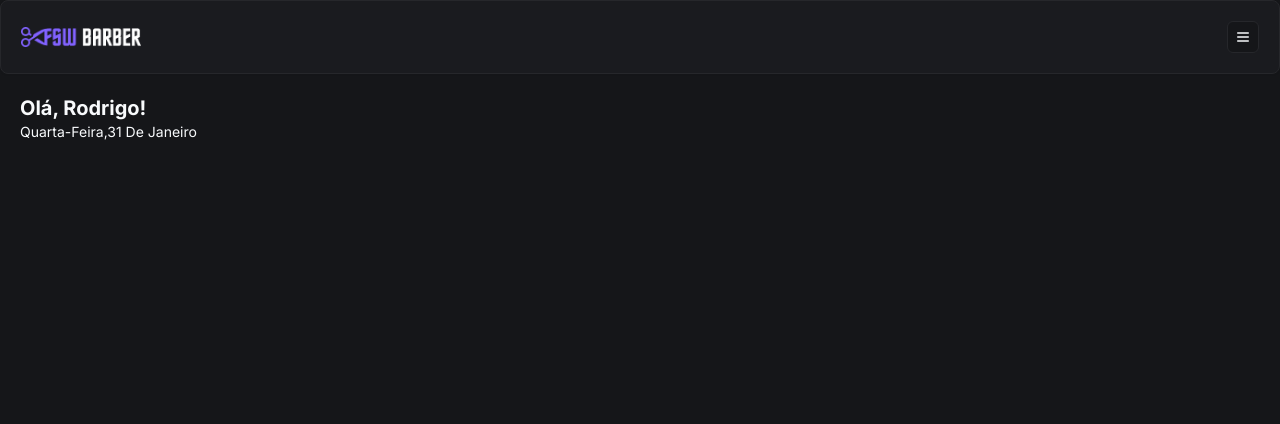
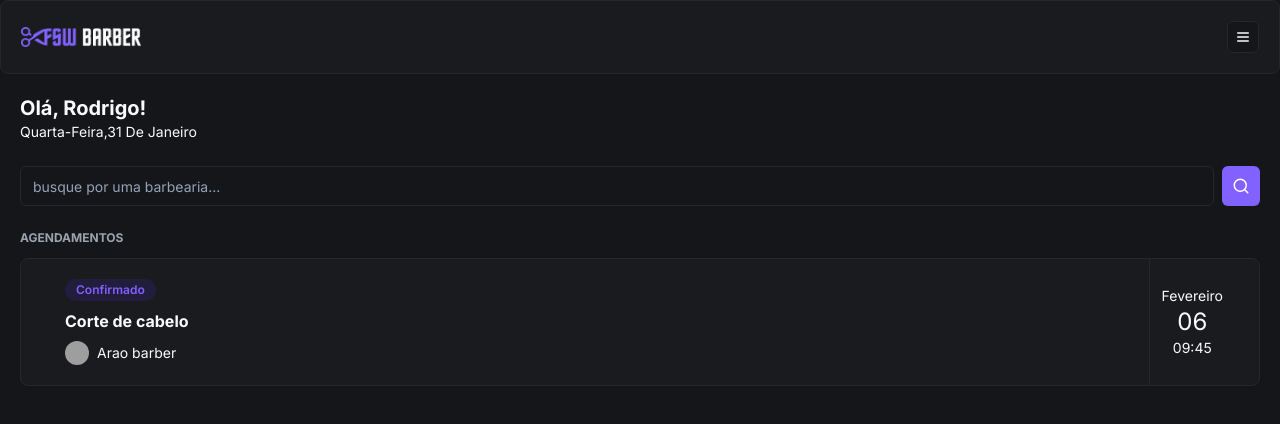
Before and after one commit to gtamaral/fsw-barbershop, a Next.js app: page / in a window 1280 px wide. Shown: the top 424 px of the page. Built offline with nearby package versions, Linux system fonts and the light colour scheme; grey boxes are pictures that could not be loaded.

Commit message:
feat: add initial booking component

```diff
--- /dev/null
+++ b/app/(home)/_components/search.tsx
@@ -0,0 +1,18 @@
+"use client"
+
+import { Button } from "@/app/_components/ui/button";
+import { Input } from "@/app/_components/ui/input";
+import { SearchIcon } from "lucide-react";
+
+const Search = () => {
+    return (
+        <div className="flex items-center gap-2">
+            <Input placeholder="busque por uma barbearia..."/>
+            <Button variant="default" size="icon">
+                <SearchIcon size={18}/>
+            </Button>
+        </div>
+     );
+}
+
+export default Search;
--- a/app/(home)/page.tsx
+++ b/app/(home)/page.tsx
@@ -4,6 +4,8 @@
 // datefns
 import {format} from "date-fns"
 import {ptBR} from "date-fns/locale"
+import Search from "./_components/search";
+import BookingItem from "../_components/booking-item";
 
 export default function Home() {
   return (
@@ -17,6 +19,15 @@
       }
       )}</p>
       </div>
+
+      <div className="px-5 mt-6">
+        <Search />
+      </div>
+
+      <div className="px-5 mt-6">
+        <h2 className="text-xs mb-3 uppercase text-gray-400 font-bold">Agendamentos</h2>
+        <BookingItem />
+      </div>
      </div>
   );
 }
--- /dev/null
+++ b/app/_components/booking-item.tsx
@@ -0,0 +1,32 @@
+import { Avatar, AvatarImage } from "./ui/avatar";
+import { Badge } from "./ui/badge";
+import { Card, CardContent } from "./ui/card";
+
+const BookingItem = () => {
+    return (
+        <Card>
+            <CardContent className="py-0 flex justify-between">
+                <div className="flex flex-col gap-2 p-5">
+                    <Badge className="bg-[#221C3D] text-primary hover:bg-[#221C3D] w-fit">Confirmado</Badge>
+                    <h2 className="font-bold">Corte de cabelo</h2>
+
+                    <div className="flex items-center gap-2">
+                        <Avatar className="h-6 w-6">
+                            <AvatarImage src="https://utfs.io/f/0ddfbd26-a424-43a0-aaf3-c3f1dc6be6d1-1kgxo7.png" />
+                        </Avatar>
+
+                        <h3 className="text-sm">Arao barber</h3>
+                    </div>
+                </div>
+
+                <div className="flex flex-col items-center justify-center px-3 border-l border-solid border-secondary">
+                    <p className="text-sm">Fevereiro</p>
+                    <p className="text-2xl">06</p>
+                    <p className="text-sm">09:45</p>
+                </div>
+            </CardContent>
+        </Card>
+     );
+}
+
+export default BookingItem;
--- /dev/null
+++ b/app/_components/ui/avatar.tsx
@@ -0,0 +1,50 @@
+"use client"
+
+import * as React from "react"
+import * as AvatarPrimitive from "@radix-ui/react-avatar"
+
+import { cn } from "@/app/_lib/utils"
+
+const Avatar = React.forwardRef<
+  React.ElementRef<typeof AvatarPrimitive.Root>,
+  React.ComponentPropsWithoutRef<typeof AvatarPrimitive.Root>
+>(({ className, ...props }, ref) => (
+  <AvatarPrimitive.Root
+    ref={ref}
+    className={cn(
+      "relative flex h-10 w-10 shrink-0 overflow-hidden rounded-full",
+      className
+    )}
+    {...props}
+  />
+))
+Avatar.displayName = AvatarPrimitive.Root.displayName
+
+const AvatarImage = React.forwardRef<
+  React.ElementRef<typeof AvatarPrimitive.Image>,
+  React.ComponentPropsWithoutRef<typeof AvatarPrimitive.Image>
+>(({ className, ...props }, ref) => (
+  <AvatarPrimitive.Image
+    ref={ref}
+    className={cn("aspect-square h-full w-full", className)}
+    {...props}
+  />
+))
+AvatarImage.displayName = AvatarPrimitive.Image.displayName
+
+const AvatarFallback = React.forwardRef<
+  React.ElementRef<typeof AvatarPrimitive.Fallback>,
+  React.ComponentPropsWithoutRef<typeof AvatarPrimitive.Fallback>
+>(({ className, ...props }, ref) => (
+  <AvatarPrimitive.Fallback
+    ref={ref}
+    className={cn(
+      "flex h-full w-full items-center justify-center rounded-full bg-muted",
+      className
+    )}
+    {...props}
+  />
+))
+AvatarFallback.displayName = AvatarPrimitive.Fallback.displayName
+
+export { Avatar, AvatarImage, AvatarFallback }
--- /dev/null
+++ b/app/_components/ui/badge.tsx
@@ -0,0 +1,36 @@
+import * as React from "react"
+import { cva, type VariantProps } from "class-variance-authority"
+
+import { cn } from "@/app/_lib/utils"
+
+const badgeVariants = cva(
+  "inline-flex items-center rounded-full border px-2.5 py-0.5 text-xs font-semibold transition-colors focus:outline-none focus:ring-2 focus:ring-ring focus:ring-offset-2",
+  {
+    variants: {
+      variant: {
+        default:
+          "border-transparent bg-primary text-primary-foreground hover:bg-primary/80",
+        secondary:
+          "border-transparent bg-secondary text-secondary-foreground hover:bg-secondary/80",
+        destructive:
+          "border-transparent bg-destructive text-destructive-foreground hover:bg-destructive/80",
+        outline: "text-foreground",
+      },
+    },
+    defaultVariants: {
+      variant: "default",
+    },
+  }
+)
+
+export interface BadgeProps
+  extends React.HTMLAttributes<HTMLDivElement>,
+    VariantProps<typeof badgeVariants> {}
+
+function Badge({ className, variant, ...props }: BadgeProps) {
+  return (
+    <div className={cn(badgeVariants({ variant }), className)} {...props} />
+  )
+}
+
+export { Badge, badgeVariants }
--- /dev/null
+++ b/app/_components/ui/input.tsx
@@ -0,0 +1,25 @@
+import * as React from "react"
+
+import { cn } from "@/app/_lib/utils"
+
+export interface InputProps
+  extends React.InputHTMLAttributes<HTMLInputElement> {}
+
+const Input = React.forwardRef<HTMLInputElement, InputProps>(
+  ({ className, type, ...props }, ref) => {
+    return (
+      <input
+        type={type}
+        className={cn(
+          "flex h-10 w-full rounded-md border border-input bg-background px-3 py-2 text-sm ring-offset-background file:border-0 file:bg-transparent file:text-sm file:font-medium placeholder:text-muted-foreground focus-visible:outline-none focus-visible:ring-2 focus-visible:ring-ring focus-visible:ring-offset-2 disabled:cursor-not-allowed disabled:opacity-50",
+          className
+        )}
+        ref={ref}
+        {...props}
+      />
+    )
+  }
+)
+Input.displayName = "Input"
+
+export { Input }
--- a/package.json
+++ b/package.json
@@ -13,6 +13,7 @@
   },
   "dependencies": {
     "@prisma/client": "^5.9.0",
+    "@radix-ui/react-avatar": "^1.0.4",
     "@radix-ui/react-slot": "^1.0.2",
     "class-variance-authority": "^0.7.0",
     "clsx": "^2.1.0",
```
Also changed, not shown: 1 other file (tests, documents, lock files or other folders).
